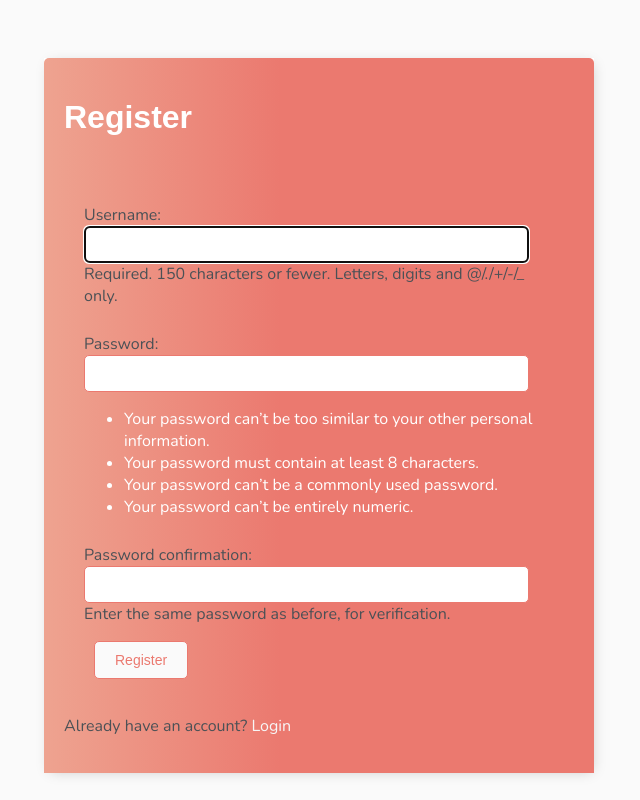
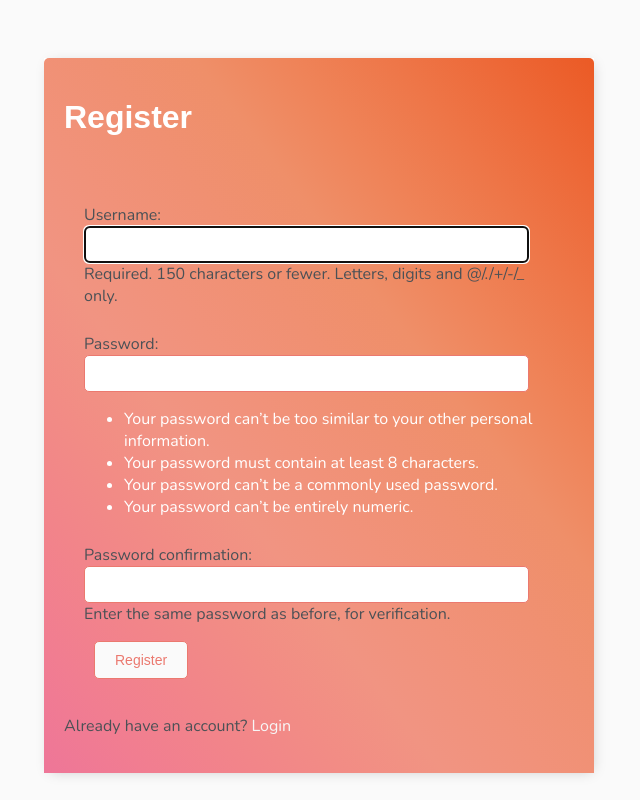
Before and after one commit to Remi288/TodoAppAuth, a Django app: page /register/ in a window 1280 px wide. Shown: the whole page, without its empty margins (321-961 px from the left). Run offline with Django 3.2, Linux system fonts and the light colour scheme.

Commit message:
Feature:- Deployment SetUp

```diff
--- a/base/templates/base/main.html
+++ b/base/templates/base/main.html
@@ -38,7 +38,7 @@
             color: #fff;
             padding: 20px;
             border-radius: 5px 5px 0 0;
-            background: linear-gradient(90deg, #EEA390 0%, #EB796F 43%, #EB796F 100%);
+            background-image: linear-gradient(to right top, #ee7698, #f17d91, #f2848a, #f28c85, #f19482, #f1927a, #f09072, #ef8f69, #ef8358, #ee7648, #ed6837, #eb5a25);
         }
 
         .header-bar a {
```
Also changed, not shown: requirements.txt (added, +9 -0 lines), 2 other files.
